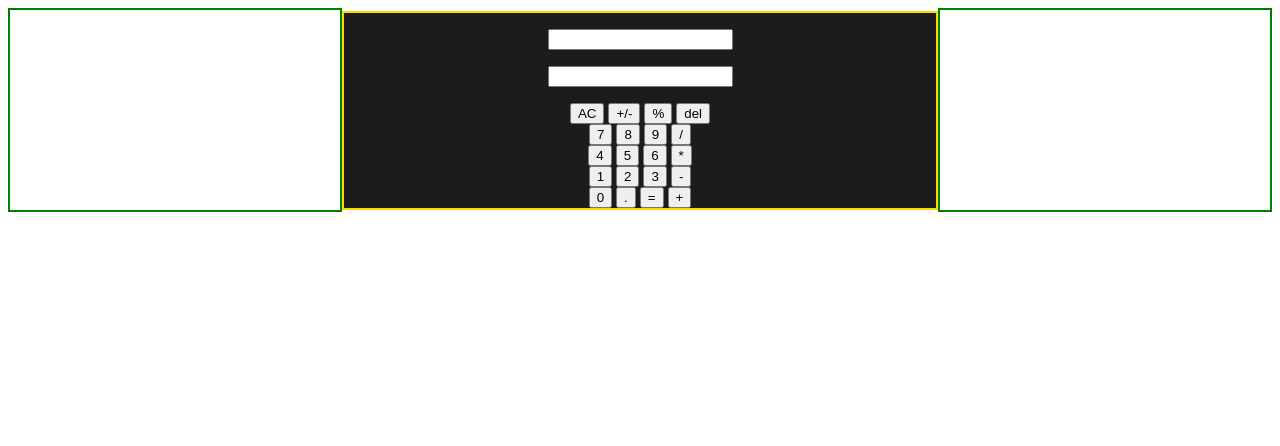
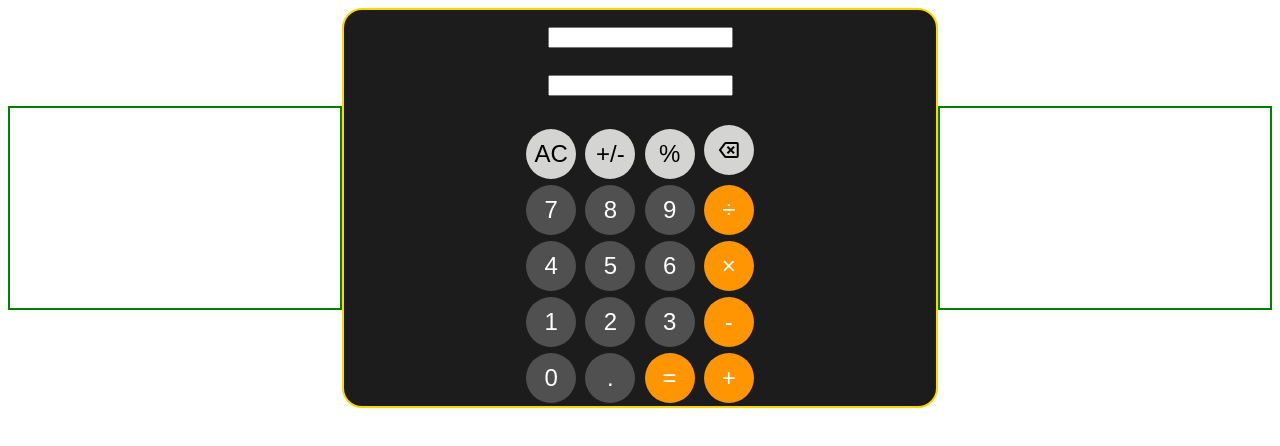
Before and after one commit to Steinvorth/Calculator, a plain HTML site: page index.html in a window 1280 px wide. Drawn offline with nearby package versions, Linux system fonts and the light colour scheme.

Commit message:
Added CSS. Made it look like iOS calculator

```diff
--- a/index.html
+++ b/index.html
@@ -6,6 +6,13 @@
         <meta name="viewport" content="width=device-width, initial-scale=1.0">
         <title>Calculator</title>
         <link rel="stylesheet" href="style.css">
+        <style>
+            @import url('https://fonts.googleapis.com/css2?family=Noto+Sans+Siddham&display=swap');
+          </style>
+
+        <link rel="stylesheet" href="https://fonts.googleapis.com/css2?family=Material+Symbols+Outlined:opsz,wght,FILL,GRAD@48,400,0,0" />
+
+
     </head>
     <body>
         <div id="calcContainer">
@@ -15,33 +22,33 @@
                     <p id="input"><input type="text" id="prevNum"></p>
                     <p id="ans"><input type="text" id="answer"></p>
                 </div>
-                <div>
-                    <button id="clear">AC</button>
-                    <button id="negate" class="operator">+/-</button>
-                    <button class="operator" onclick="setOperator('%')">%</button>
-                    <button id="delete">del</button>
+                <div class="row">
+                    <button id="clear" class="modifier">AC</button>
+                    <button id="negate" class="modifier">+/-</button>
+                    <button class="modifier" onclick="setOperator('%')">%</button>
+                    <button id="delete" class="modifier"><span class="material-symbols-outlined">backspace</span></button>
                 </div>
-                <div>
-                    <button onclick="getNumber(7)">7</button>
-                    <button onclick="getNumber(8)">8</button>
-                    <button onclick="getNumber(9)">9</button>
-                    <button class="operator" onclick="setOperator('/')">/</button>
+                <div class="row">
+                    <button class="number" onclick="getNumber(7)">7</button>
+                    <button class="number" onclick="getNumber(8)">8</button>
+                    <button class="number" onclick="getNumber(9)">9</button>
+                    <button class="operator" onclick="setOperator('/')">÷</button>
                 </div>
-                <div>
-                    <button onclick="getNumber(4)">4</button>
-                    <button onclick="getNumber(5)">5</button>
-                    <button onclick="getNumber(6)">6</button>
-                    <button class="operator" onclick="setOperator('*')">*</button>
+                <div class="row">
+                    <button class="number" onclick="getNumber(4)">4</button>
+                    <button class="number" onclick="getNumber(5)">5</button>
+                    <button class="number" onclick="getNumber(6)">6</button>
+                    <button class="operator" onclick="setOperator('*')">×</button>
                 </div>
-                <div>
-                    <button onclick="getNumber(1)">1</button>
-                    <button onclick="getNumber(2)">2</button>
-                    <button onclick="getNumber(3)">3</button>
+                <div class="row">
+                    <button class="number" onclick="getNumber(1)">1</button>
+                    <button class="number" onclick="getNumber(2)">2</button>
+                    <button class="number" onclick="getNumber(3)">3</button>
                     <button class="operator" onclick="setOperator('-')">-</button>
                 </div>
-                <div>
-                    <button onclick="getNumber(0)">0</button>
-                    <button id="decimal" onclick="getNumber('.')">.</button>
+                <div class="row">
+                    <button class="number" onclick="getNumber(0)">0</button>
+                    <button class="number" id="decimal" onclick="getNumber('.')">.</button>
                     <button id="equals" class="operator">=</button>
                     <button class="operator" onclick="setOperator('+')">+</button>
                 </div>
--- a/style.css
+++ b/style.css
@@ -1,3 +1,11 @@
+button{
+    margin: 3px;
+}
+
+html{
+    font-family: 'Noto Sans Siddham', sans-serif;
+}
+
 #calcContainer{
     display: flex;
     justify-content: center;
@@ -12,6 +20,7 @@
     border: 2px solid gold;
     flex-direction: column;
     background-color: #1C1C1C;
+    border-radius: 20px;
 }
 
 .spacer{
@@ -20,3 +29,41 @@
     border: 2px solid green;
     height: 200px;
 }
+
+.operator{
+    background-color: #FF9500;
+    border: transparent;
+    color: white;
+    width: 50px;
+    height: 50px;
+    border-radius: 50%;
+    font-size: 24px;
+}
+
+.modifier{
+    background-color: #D4D4D2;
+    border: transparent;
+    width: 50px;
+    height: 50px;
+    border-radius: 50%;
+    font-size: 24px;
+    display: inline-flex;
+    justify-content: center;
+    align-items: center;
+}
+
+.number{
+    background-color: #505050;
+    border: transparent;
+    color: white;
+    width: 50px;
+    height: 50px;
+    border-radius: 50%;
+    font-size: 24px;
+}
+
+  .material-symbols-outlined {
+    font-family: 'Material Symbols Outlined';
+    font-size: 20px;
+    line-height: 1;
+  }
```
